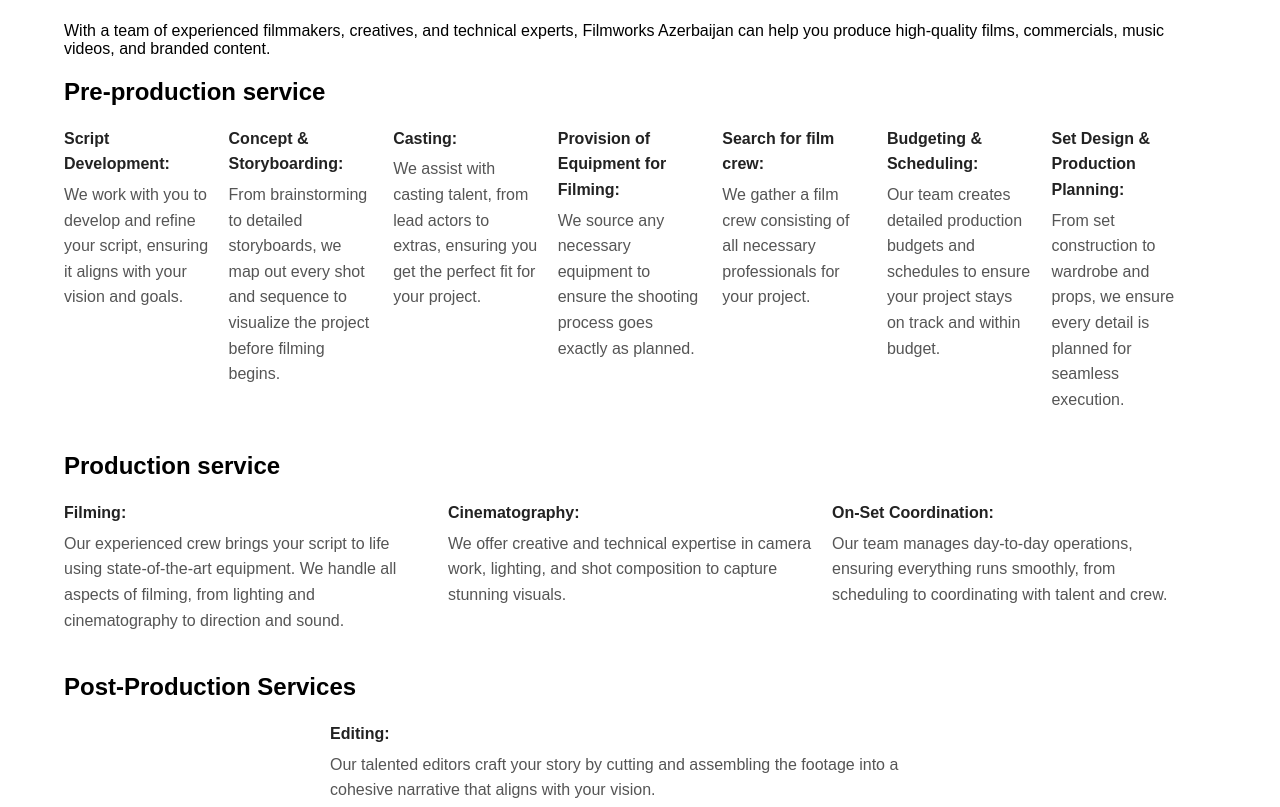
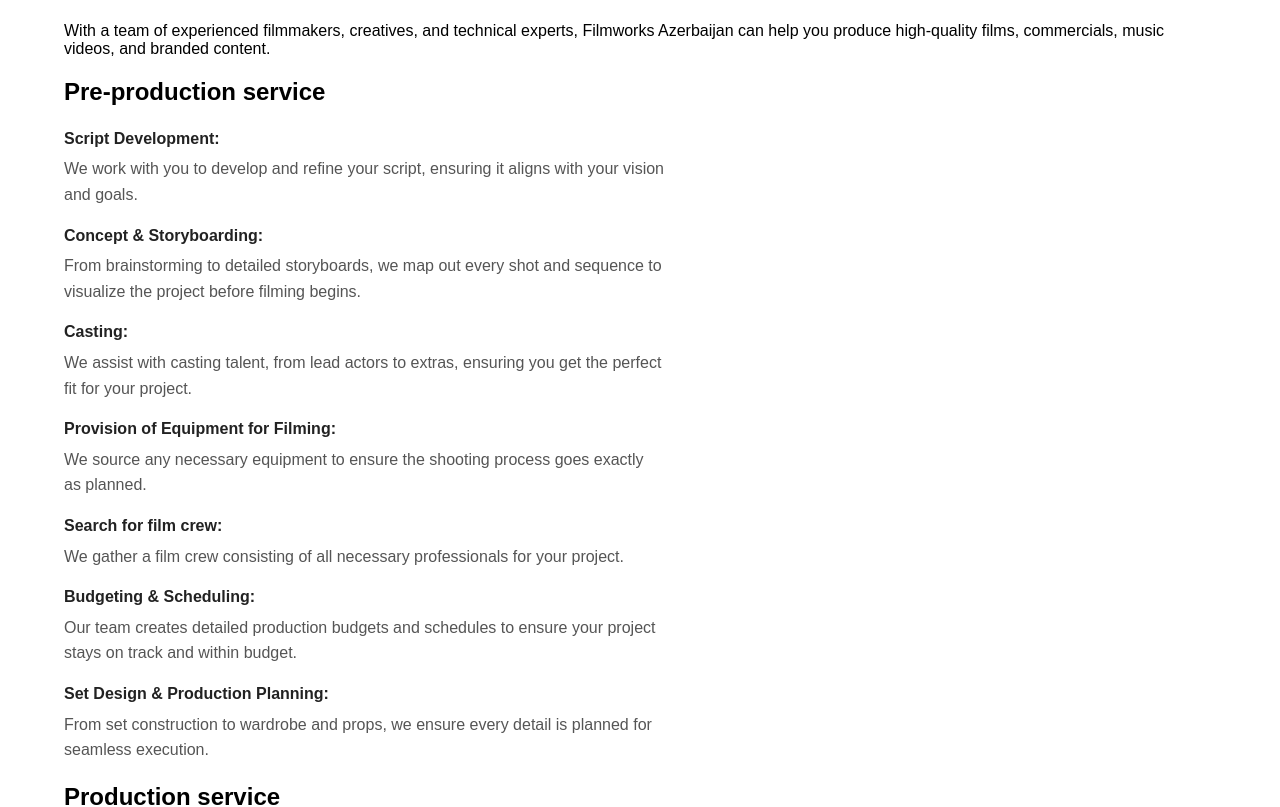
Before and after one commit to nicatzamanwork/adzone, a Next.js app: page /full-cycle-video in a window 1280 px wide. Shown: the part 540-1347 px from the top of the page. Built offline with nearby package versions, Linux system fonts and the light colour scheme.

Commit message:
adzone release ignoreDuringBuilds added

```diff
--- a/pages/full-cycle.css
+++ b/pages/full-cycle.css
@@ -79,12 +79,11 @@
   list-style-type: none;
   padding: 0;
   margin: 0 auto;
-  text-align: left; /* Center alignment for list */
 }
 
 .stacked-list li {
-  width: 100%; /* Full width for list items */
-  max-width: 600px; /* Maintain max width */
+  width: 80%;
+  max-width: 600px;
   margin-bottom: 20px;
   line-height: 1.6;
   font-size: 1rem;
@@ -99,6 +98,11 @@
   color: #222;
 }
 
+/* Center Alignment for List */
+.stacked-list {
+  text-align: left;
+}
+
 /* Arrow Icon */
 .arrow-icon {
   transition: transform 0.3s ease;
@@ -106,6 +110,21 @@
 
 .arrow-icon.rotate {
   transform: rotate(180deg);
+}
+
+/* Force vertical stacking */
+ul.stacked-list {
+  display: block !important;
+  padding: 0;
+  margin: 0 auto;
+}
+
+.stacked-list li {
+  display: block !important; /* Ensures vertical stacking */
+  list-style-type: none; /* Removes bullets */
+  width: auto; /* Prevents width constraints */
+  margin-bottom: 15px; /* Adds spacing between items */
+  float: none; /* Prevents floating */
 }
 
 /* Animations */
@@ -121,6 +140,7 @@
 }
 
 /* Responsive adjustments */
+/* Responsive adjustments */
 @media (max-width: 768px) {
   .header {
     height: 60vh; /* Adjust header height for smaller screens */
@@ -134,9 +154,15 @@
     font-size: 1rem; /* Adjust font size for smaller screens */
   }
 
+  .stacked-list {
+    padding: 0 10px; /* Add some padding to the sides */
+  }
+
   .stacked-list li {
+    width: 100%; /* Full width for list items */
     font-size: 0.9rem; /* Adjust font size for smaller screens */
     margin-bottom: 15px; /* Adjust spacing */
+    line-height: 1.4; /* Adjust line height for better readability */
   }
 
   .accordion-header {
```
